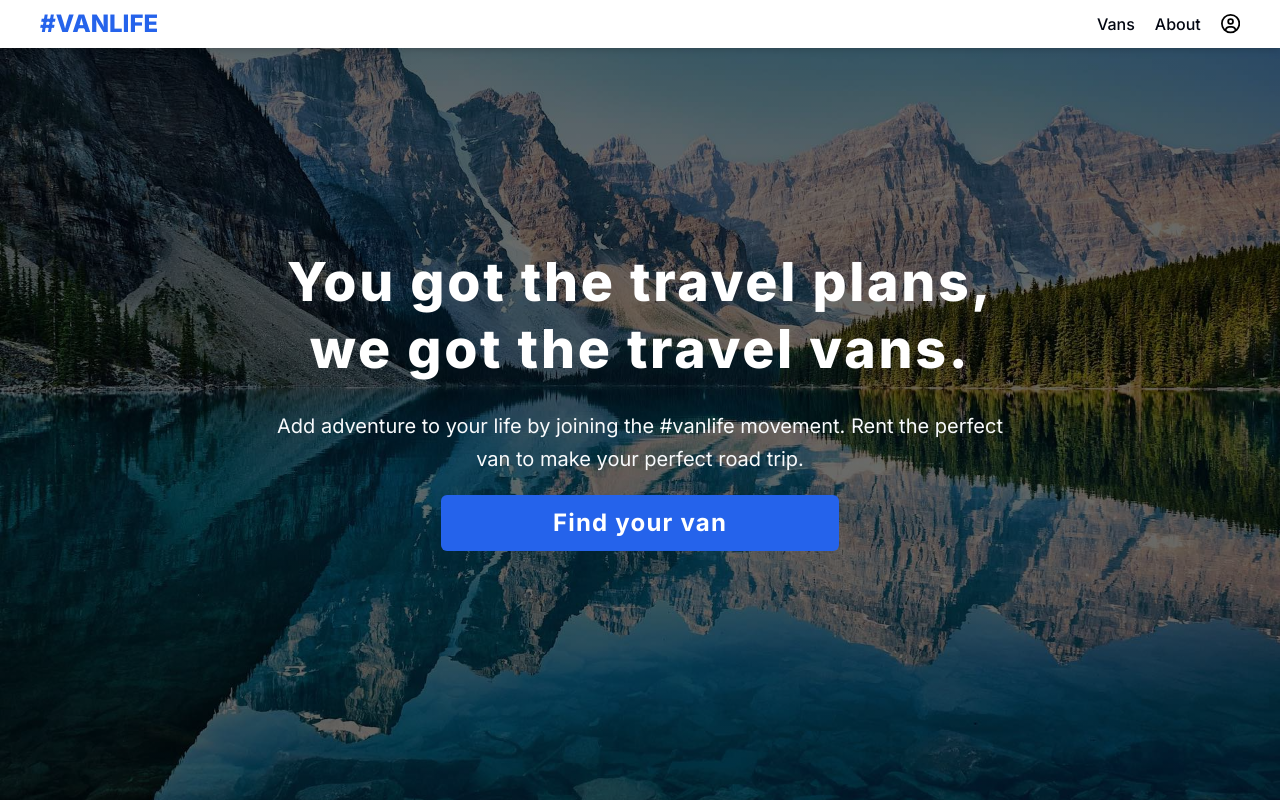
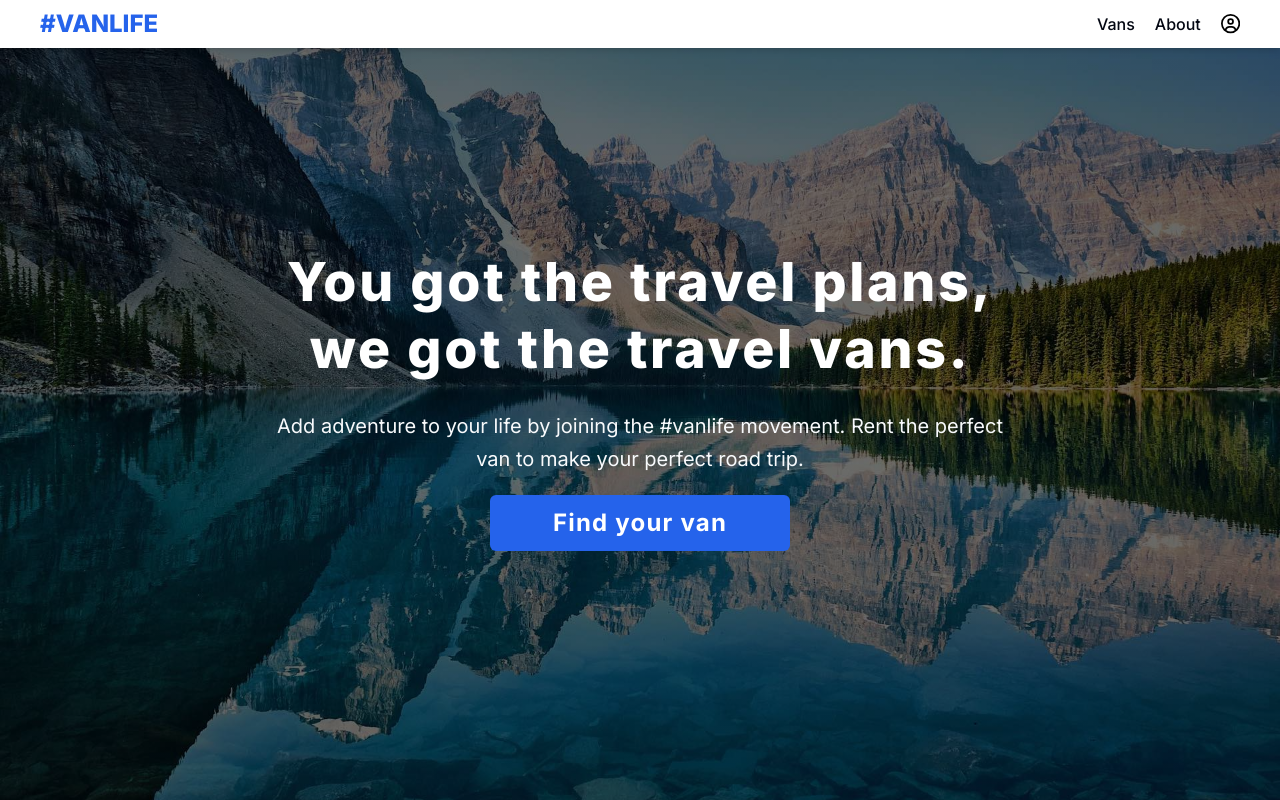
Before and after one commit to DeshalPadmakar/scrimba-vanlife, a React (Vite) app: page / in a window 1280 px wide. Shown: the top 800 px of the page. Built offline with nearby package versions, Linux system fonts and the light colour scheme.

Commit message:
home btn bug fix

```diff
--- a/src/pages/Home.jsx
+++ b/src/pages/Home.jsx
@@ -18,7 +18,7 @@ export default function Home() {
                 <div className="flex flex-col items-center justify-center gap-5 m-auto lg:w-[750px]">
                     <h1 className=" text-4xl md:text-[2.7rem] xl:text-[3.35rem] font-extrabold leading-tight tracking-wide xl:tracking-wider">You got the travel plans, we got the travel vans.</h1>
                     <p className="text-slate-50 md:text-lg xl:text-xl xl:mt-2 xl:leading-relaxed">Add adventure to your life by joining the #vanlife movement. Rent the perfect van to make your perfect road trip.</p>
-                    <Link to="vans" className="bg-blue-600 hover:bg-blue-700 active:bg-blue-600 transition w-full px-28 py-3 font-bold text-lg md:text-xl xl:text-2xl tracking-wide rounded-md md:w-auto  md:tracking-wider">Find your van</Link>
+                    <Link to="vans" className="bg-blue-600 hover:bg-blue-700 active:bg-blue-600 transition w-full sm:w-[300px] py-3 font-bold text-lg md:text-xl xl:text-2xl tracking-wide rounded-md md:tracking-wider">Find your van</Link>
                 </div>
             </section>
 
```
